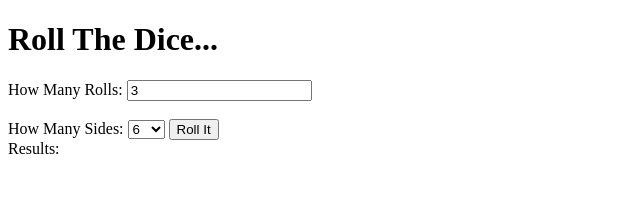
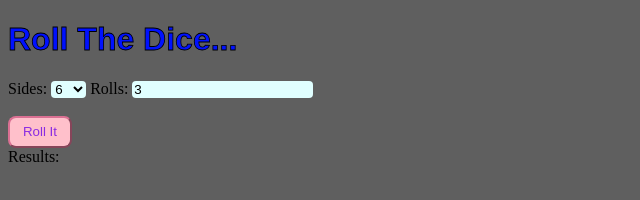
Before and after one commit to PapaFranku4647/Dice_Roller, a plain HTML site: page index.html in a window 1280 px wide. Shown: the whole page, without its empty margins (0-640 px from the left). Drawn offline with Linux system fonts and the light colour scheme.

Commit message:
Added style.css

```diff
--- a/index.html
+++ b/index.html
@@ -4,16 +4,15 @@
 <head>
     <meta charset="UTF-8">
     <meta name="viewport" content="width=device-width, initial-scale=1.0">
-    <title>Document</title>
+    <title>Dice Rolling</title>
+    <link rel="stylesheet" href="style.css">
 </head>
 
 <body>
     <h1 class="header">Roll The Dice...</h1>
     <div>
         <form id="inputform" onsubmit="input_handler(); return false">
-            <label for="num-rolls">How Many Rolls: </label>
-            <input type="number" id="roll-input-id" value=3 name="roll-input-name"><br><br>
-            <label for="dice-sides-label">How Many Sides:</label>
+            <label for="dice-sides-label">Sides:</label>
             <select name="dice-sides-name" id="dice-sides-id" class="dice-sides-class">
                 <option value="4">4</option>
                 <option value="6" selected>6</option>
@@ -22,7 +21,10 @@
                 <option value="12">12</option>
                 <option value="20">20</option>
             </select>
-            <button type="submit">
+            <label for="num-rolls">Rolls: </label>
+            <input type="number" id="roll-input-id" class="roll-input-class" value=3 name="roll-input-name"><br><br>
+
+            <button type="submit" class="roll-button">
                 Roll It
             </button>
 
@@ -40,10 +42,12 @@
             var rolls = parseInt(formData.get('roll-input-name'));
             var sides = parseInt(formData.get('dice-sides-name'));
             var return_outputs = [];
+            document.getElementsByName('output')[0].innerText = '';
             for (var i = 0; i < rolls; i++) {
                 return_outputs.push(Math.floor(Math.random() * sides) + 1);
+                document.getElementsByName('output')[0].innerText += '\nRoll ' + (i + 1).toString() + ': ' + return_outputs[i].toString();
             }
-            console.log(document.getElementsByName('output')[0].innerText = return_outputs);
+
         }
     </script>
 
--- /dev/null
+++ b/style.css
@@ -0,0 +1,35 @@
+body {
+    background-color: rgb(95, 95, 95);
+}
+
+.header
+{
+    font-family: sans-serif;
+    color: rgb(0, 17, 255);
+    -webkit-text-stroke: 0.05rem black;
+}
+
+.dice-sides-class {
+    border: none;
+    border-radius: 4px;
+    background-color: lightcyan;
+}
+
+.roll-input-class {
+    border: none;
+    border-radius: 4px;
+    background-color: lightcyan;
+}
+.roll-input-class:focus {
+    background-color: lightblue;
+}
+
+.roll-button {
+    border-radius: .5rem;
+    height: 2rem;
+    width: 4rem;
+    background: pink;
+    color: blueviolet;
+    border-color: palevioletred;
+    border-width: .15rem;
+}
```
